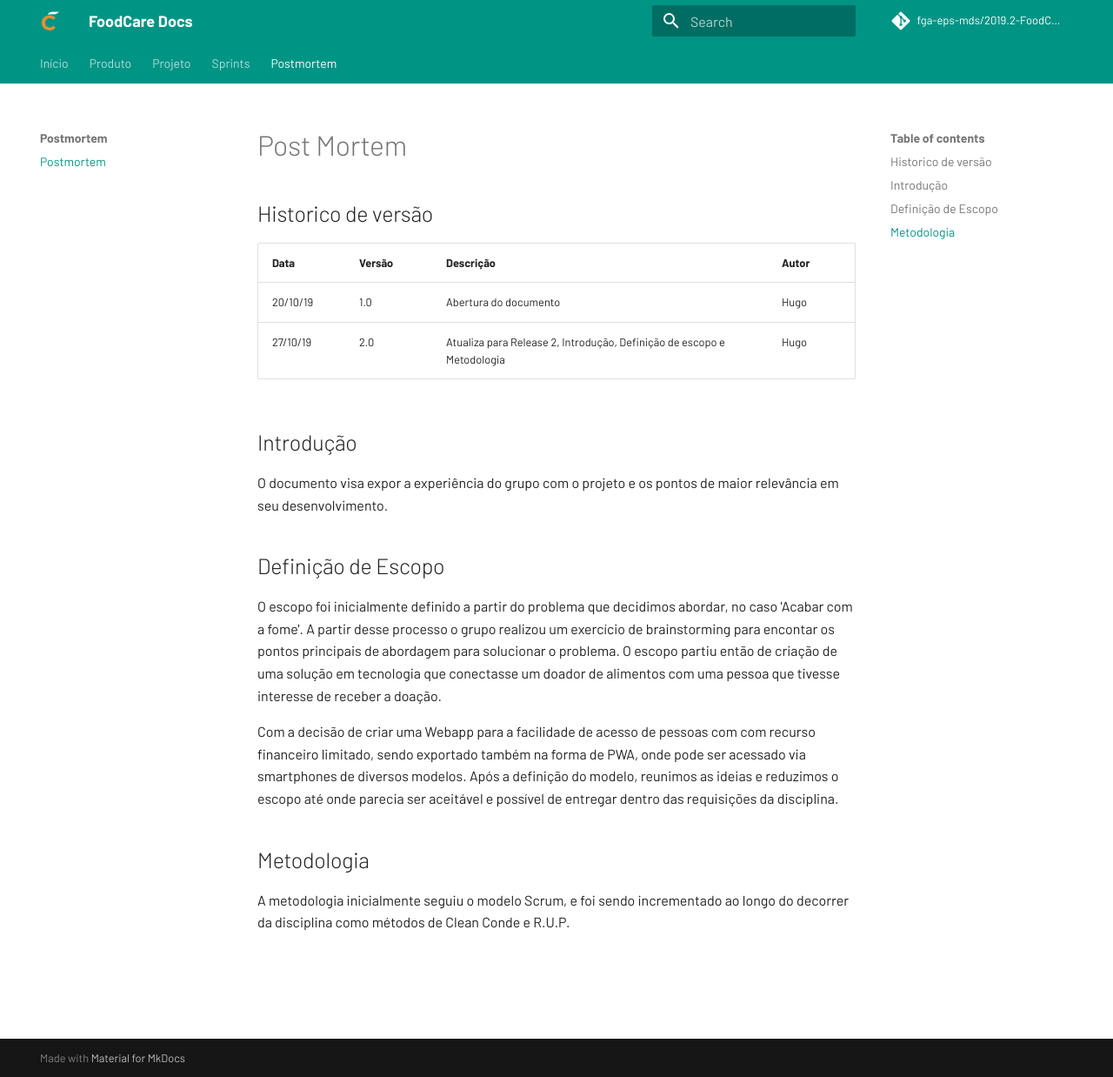
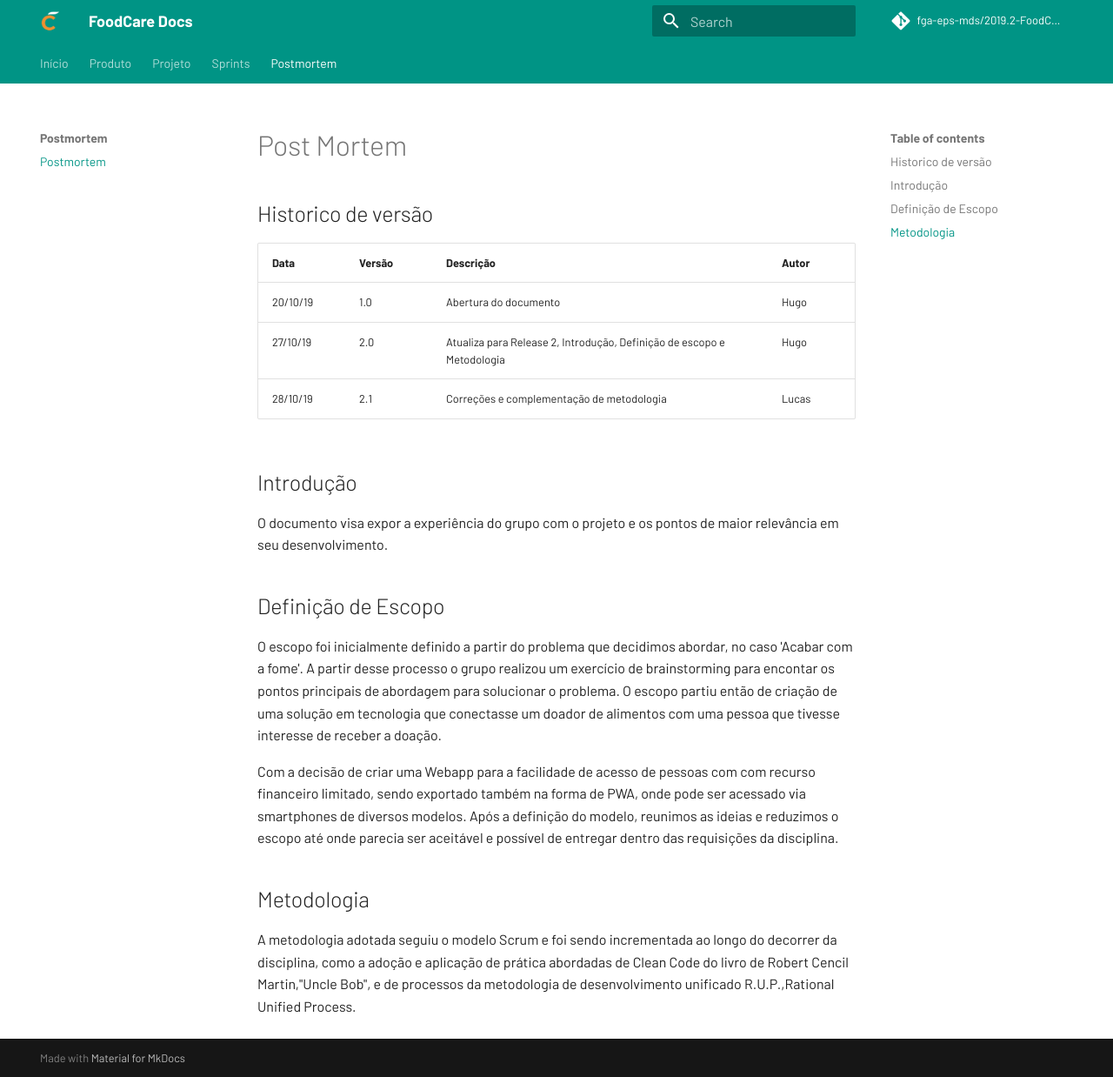
Before and after one commit to fga-eps-mds/2019.2-FoodCare, an MkDocs documentation site: the page built from docs/projeto/post-mortem.md, in a window 1280 px wide and 1238 px high. Shown: the whole window at 87% size. Built offline with MkDocs 1.6.1 and Material for MkDocs 9.7.7, drawn with Linux system fonts in a browser that asks for light colours; comment, search, counter and statistics services are not loaded.

Commit message:
Atualiza Metologia

```diff
--- a/docs/projeto/post-mortem.md
+++ b/docs/projeto/post-mortem.md
@@ -6,6 +6,7 @@
  ---- | ------ | --------- | -----
 20/10/19 | 1.0 | Abertura do documento | Hugo
 27/10/19 | 2.0 | Atualiza para Release 2, Introdução, Definição de escopo e Metodologia | Hugo
+28/10/19 | 2.1 | Correções e complementação de metodologia | Lucas
 
 ## Introdução
 
@@ -23,4 +24,4 @@ Com a decisão de criar uma Webapp para a facilidade de acesso de pessoas com co
 
 ## Metodologia
 
-A metodologia inicialmente seguiu o modelo Scrum, e foi sendo incrementado ao longo do decorrer da disciplina como métodos de Clean Conde e R.U.P.
+A metodologia adotada seguiu o modelo Scrum e foi sendo incrementada ao longo do decorrer da disciplina, como a adoção e aplicação de prática abordadas de Clean Code do livro de Robert Cencil Martin,"Uncle Bob", e  de processos da metodologia de desenvolvimento unificado R.U.P.,Rational Unified Process.
```
